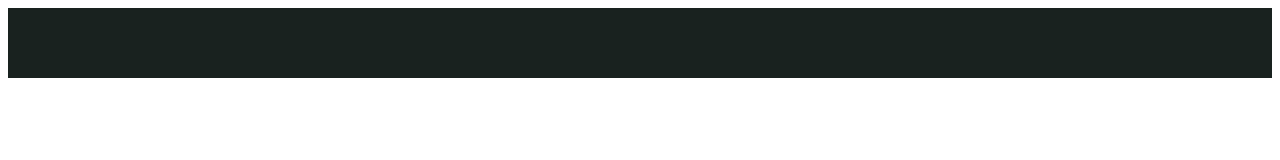
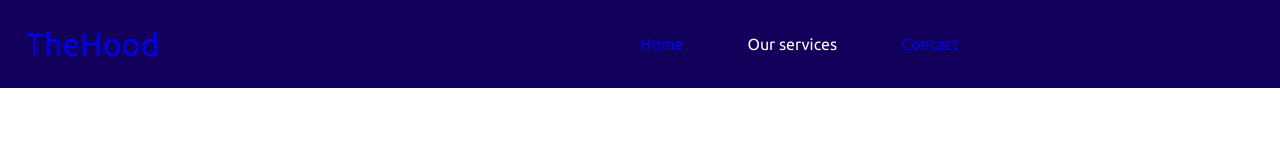
Before and after one commit to BoyHMN/TheHood, a plain HTML site: page index.html in a window 1280 px wide. Shown: the top 160 px of the page. Drawn offline with Linux system fonts and the light colour scheme.

Commit message:
new changes

```diff
--- a/index.html
+++ b/index.html
@@ -3,21 +3,110 @@
 <head>
     <meta charset="UTF-8">
     <meta http-equiv="X-UA-Compatible" content="IE=edge">
+    <link rel="preconnect" href="https://fonts.googleapis.com">
+    <link rel="preconnect" href="https://fonts.gstatic.com" crossorigin>
+    <script src="https://kit.fontawesome.com/64d58efce2.js" crossorigin="anonymous"></script>
+    <link href="https://fonts.googleapis.com/css2?family=Ubuntu:wght@400;500&display=swap" rel="stylesheet">
     <meta name="viewport" content="width=device-width, initial-scale=1.0">
     <link rel="stylesheet" href="styles/general.css">
+    <link rel="stylesheet" href="styles/home.css">
+    <link rel="stylesheet" href="styles/contact.css">
     <link rel="stylesheet" href="styles/header.css">
     <title>Thehood</title>
 </head>
 <body>
     <header class="header">
         <div class="header-left">
+            <!--<img class="logo1" src="src/logo.png" >-->
+           <a href="#home" ><p>TheHood</p></a>
+        </div>
+        <nav class="header-right">
+            <a href="#home">Home</a>
+            <a href="">Our services</a>
+            <a href="#contact">Contact</a>
 
 
+        </nav>
+    </header>
+    <div id="home">
+
+
+    </div>
+    <!--<div class="container" id="contact">
+        <span class="big-circle"></span>
+        <img src="img/shape.png" class="square" alt="" />
+        <div class="form">
+          <div class="contact-info">
+            <h3 class="title">Let's get in touch</h3>
+            <p class="text">
+              Lorem ipsum dolor sit amet consectetur adipisicing elit. Saepe
+              dolorum adipisci recusandae praesentium dicta!
+            </p>
+
+            <div class="info">
+              <div class="information">
+                <p>92 Cherry Drive Uniondale, NY 11553</p>
+              </div>
+              <div class="information">
+                <p>lorem@ipsum.com</p>
+              </div>
+              <div class="information">
+                <p>123-456-789</p>
+              </div>
+            </div>
+
+            <div class="social-media">
+              <p>Connect with us :</p>
+              <div class="social-icons">
+                <a href="#">
+                  <i class="fab fa-facebook-f"></i>
+                </a>
+                <a href="#">
+                  <i class="fab fa-twitter"></i>
+                </a>
+                <a href="#">
+                  <i class="fab fa-instagram"></i>
+                </a>
+                <a href="#">
+                  <i class="fab fa-linkedin-in"></i>
+                </a>
+              </div>
+            </div>
+          </div>
+
+          <div class="contact-form">
+
+            <form action="index.html" autocomplete="off">
+              <h3 class="title">Contact us</h3>
+              <div class="input-container">
+                <input type="text" name="name" class="input" />
+                <label for="">Username</label>
+                <span>Username</span>
+              </div>
+              <div class="input-container">
+                <input type="email" name="email" class="input" />
+                <label for="">Email</label>
+                <span>Email</span>
+              </div>
+              <div class="input-container">
+                <input type="tel" name="phone" class="input" />
+                <label for="">Phone</label>
+                <span>Phone</span>
+              </div>
+              <div class="input-container textarea">
+                <textarea name="message" class="input"></textarea>
+                <label for="">Message</label>
+                <span>Message</span>
+              </div>
+              <input type="submit" value="Send" class="btn" />
+            </form>
+
+          </div>
         </div>
-        <div class="header-right">
-
-        </div>
-    </header>
-
+      </div>
+      <div class="up-btn">
+        <a href="#home"><button class="upp-btn">Up</button></a>
+    </div>
+      <script src="/js/contact.js"></script>-->
 </body>
 </html>
--- a/styles/general.css
+++ b/styles/general.css
@@ -1,5 +1,42 @@
 :root{
-    --primary-color: rgb(25, 34, 31);
-    --byad: white;
+    --primary-color: #13005A;
+    --other-color: #03C988;
+    --byad: #ffffff;
 
 }
+*{
+    font-family: 'Ubuntu';
+    margin: 0;
+    padding: 0;
+    text-decoration: none;
+    scroll-behavior: smooth;
+    box-sizing: border-box;
+
+}
+a:visited{
+    color: var(--byad);
+}
+/* width */
+::-webkit-scrollbar {
+    width: 0.8em;
+    border-radius: 0.8em;
+
+  }
+
+  /* Track */
+  ::-webkit-scrollbar-track {
+    background: #f1f1f1;
+    border-radius: 0.8em;
+  }
+
+  /* Handle */
+  ::-webkit-scrollbar-thumb {
+    background: var(--primary-color);
+    border-radius: 0.8em;
+
+  }
+
+  /* Handle on hover */
+  ::-webkit-scrollbar-thumb:hover {
+    background: #1c3094;
+  }
--- a/styles/header.css
+++ b/styles/header.css
@@ -1,5 +1,33 @@
 .header{
+    display: flex;
+    justify-content: space-between;
+    position: fixed;
+    align-items: center;
+    top: 0;
+    right: 0;
+    left: 0;
+    flex-direction: row;
     background-color: var(--primary-color);
-    height: 4.375em;
+    height: 5.5em;
     width: 100%;
+    z-index: 1000;
 }
+
+
+.header-left{
+    margin-left: 2%;
+    display: flex;
+    align-items: center;
+    color: var(--byad);
+
+}
+nav{
+    width: 50%;
+    display: flex;
+    gap: 10%;
+    flex-direction: row;
+
+}
+.header-left p{
+    font-size: xx-large;
+}
--- /dev/null
+++ b/styles/home.css
@@ -0,0 +1,3 @@
+#home{
+    height: 100em;
+}
```
Also changed, not shown: js/contact.js (added, +18 -0 lines), styles/contact.css (added, +383 -0 lines), src/logo.png (added).
